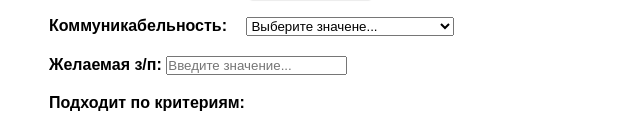
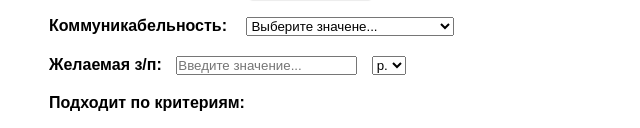
Before and after one commit to Dimasiq/simple_resume, a plain HTML site: page index.html in a window 1280 px wide. Shown: the part 668-796 px from the top of the page, 79-719 px from the left. Drawn offline with Linux system fonts and the light colour scheme.

Commit message:
Some small fixes

```diff
--- a/index.html
+++ b/index.html
@@ -63,7 +63,12 @@
 				</select></p>
 			</div>
 			<div class="wage">
-				<p class="bold">Желаемая з/п: <input type="text" placeholder="Введите значение..."></p>
+				<p class="bold">Желаемая з/п: <input type="text" placeholder="Введите значение...">
+				<select name="wage" id="value">
+					<option value="rur">р.</option>
+					<option value="usd">$</option>
+					<option value="eur">€</option>
+					</select></p>
 			</div>
 			<div class="check">
 				<p class="bold">Подходит по критериям:</p>
--- a/style.css
+++ b/style.css
@@ -75,6 +75,12 @@ body{
 .wage{
 	margin-bottom: 10px;
 }
+.wage input{
+	margin-left: 10px;
+}
+.wage select{
+	margin-left: 10px;
+}
 .check{
 	line-height: 35px;
 	margin-bottom: 10px;
```
